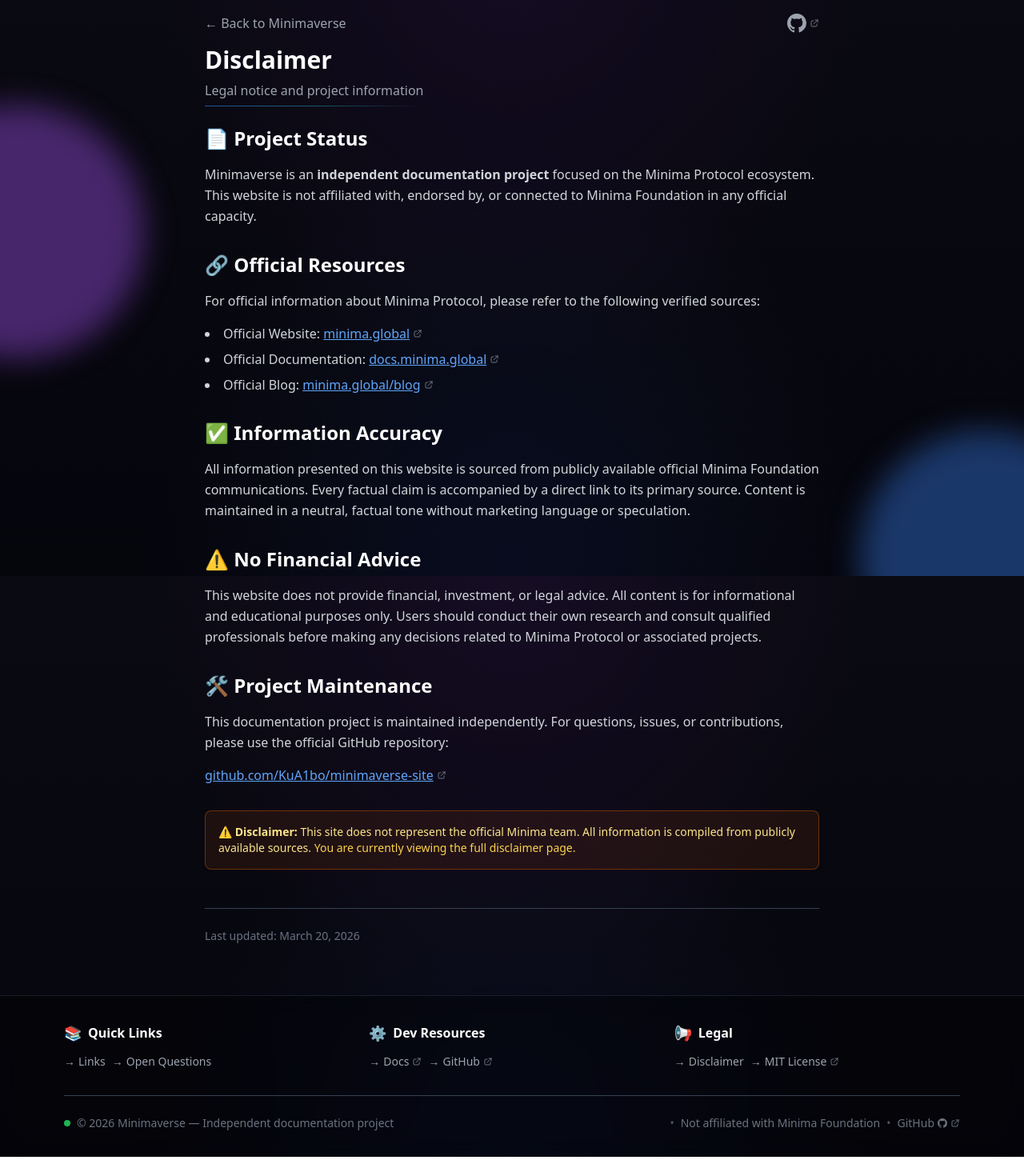
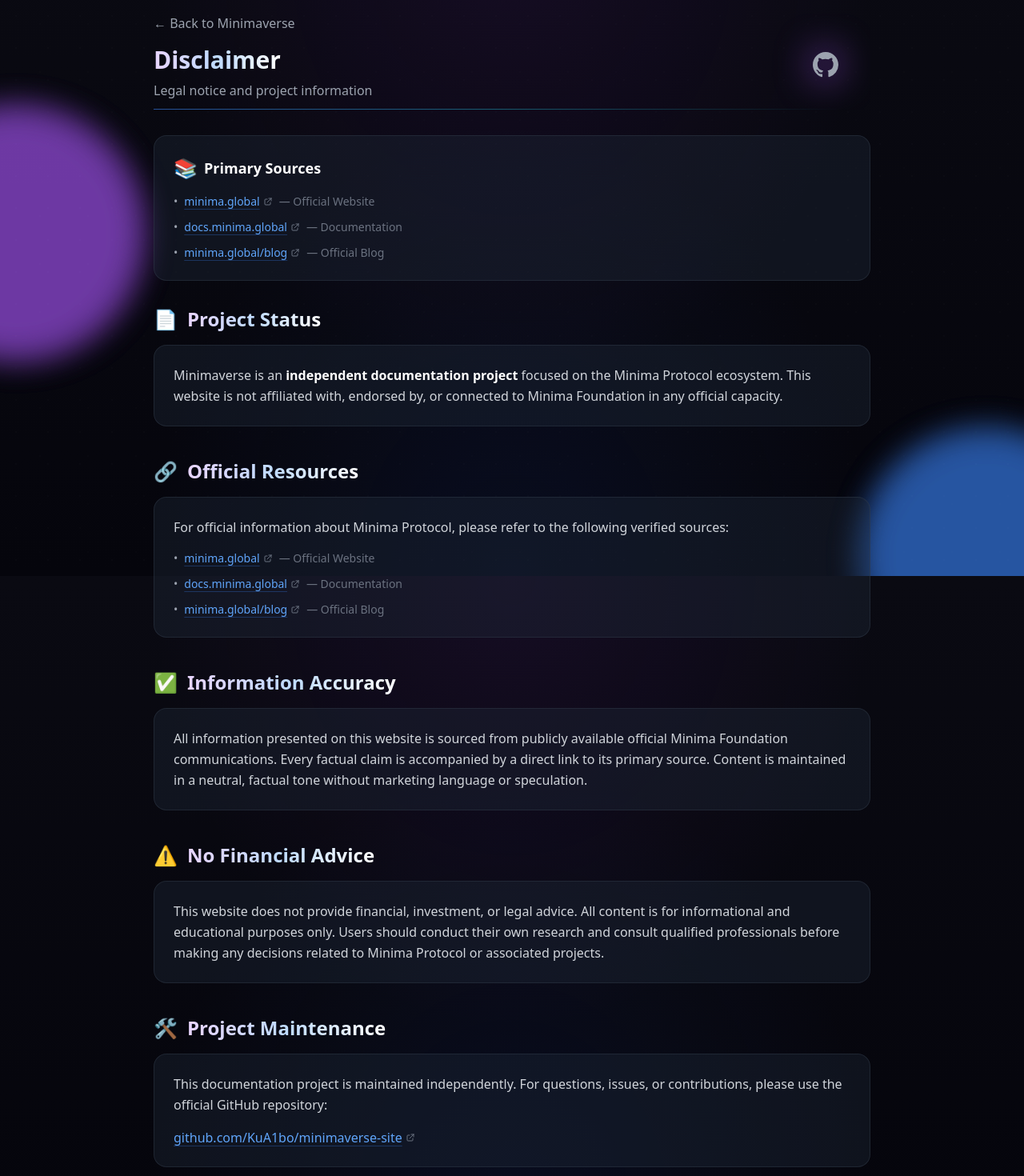
Before and after one commit to KuA1bo/minimaverse-site, a Next.js app: page /disclaimer in a window 1280 px wide. Shown: the part 80-1550 px from the top of the page at 80% size. Before the commit the page ends 1526 px from the top, so only its background shows below. Built offline with nearby package versions, Linux system fonts and the light colour scheme.

Commit message:
style: update disclaimer with unified visual design system

```diff
--- a/src/app/disclaimer/page.tsx
+++ b/src/app/disclaimer/page.tsx
@@ -1,20 +1,22 @@
 // src/app/disclaimer/page.tsx
 // Disclaimer page - Legal notice and project information
-// Hybrid version: full content + visual enhancements + section icons + clean links
+// Visual enhancements applied per site design system (content unchanged)
 
 import Link from 'next/link';
 
-// ExternalLink component for all external links with ↗ icon
+// ExternalLink component for all external links with ↗ icon (enhanced with hideArrow)
 const ExternalLink = ({
   href,
   children,
   className = "",
-  ariaLabel
+  ariaLabel,
+  hideArrow = false
 }: {
   href: string;
   children: React.ReactNode;
   className?: string;
   ariaLabel?: string;
+  hideArrow?: boolean;
 }) => (
   <a
     href={href.trim()}
@@ -24,164 +26,306 @@ const ExternalLink = ({
     aria-label={ariaLabel}
   >
     {children}
+    {!hideArrow && (
       <svg className="w-3 h-3 text-gray-500 flex-shrink-0" fill="none" stroke="currentColor" viewBox="0 0 24 24" aria-hidden="true">
         <path strokeLinecap="round" strokeLinejoin="round" strokeWidth={2} d="M10 6H6a2 2 0 00-2 2v10a2 2 0 002 2h10a2 2 0 002-2v-4M14 4h6m0 0v6m0-6L10 14" />
       </svg>
+    )}
   </a>
 );
 
-// StatusBadge component for feature status indicators
-const StatusBadge = ({ status }: { status: 'confirmed' | 'in-development' | 'community' }) => {
+// StatusBadge component for feature status indicators (enhanced with glow + hover)
+const StatusBadge = ({ status, reducedGlow = false }: { status: 'confirmed' | 'in-development' | 'community', reducedGlow?: boolean }) => {
   const config = {
-    'confirmed': { bg: 'bg-green-900/40', text: 'text-green-300', border: 'border-green-700/50', dot: 'bg-green-500' },
-    'in-development': { bg: 'bg-yellow-900/40', text: 'text-yellow-300', border: 'border-yellow-700/50', dot: 'bg-yellow-500' },
-    'community': { bg: 'bg-gray-700/40', text: 'text-gray-300', border: 'border-gray-600/50', dot: 'bg-gray-400' },
+    'confirmed': { bg: 'bg-green-900/40', text: 'text-green-300', border: 'border-green-700/50', dot: 'bg-green-500', glow: reducedGlow ? 'shadow-green-500/25' : 'shadow-green-500/50' },
+    'in-development': { bg: 'bg-yellow-900/40', text: 'text-yellow-300', border: 'border-yellow-700/50', dot: 'bg-yellow-500', glow: reducedGlow ? 'shadow-yellow-500/25' : 'shadow-yellow-500/50' },
+    'community': { bg: 'bg-gray-700/40', text: 'text-gray-300', border: 'border-gray-600/50', dot: 'bg-gray-400', glow: reducedGlow ? 'shadow-gray-400/25' : 'shadow-gray-400/50' },
   };
   const style = config[status];
 
   return (
-    <span className={`inline-flex items-center gap-1.5 px-2.5 py-1 rounded-full ${style.bg} ${style.text} text-xs font-medium border ${style.border}`}>
+    <span className={`inline-flex items-center gap-1.5 px-2.5 py-1 rounded-full ${style.bg} ${style.text} text-xs font-medium border ${style.border} shadow-lg ${style.glow} transition-all duration-300 hover:scale-105`}>
       <span className="relative flex h-2 w-2">
         {status === 'in-development' && (
           <span className="animate-ping absolute inline-flex h-full w-full rounded-full bg-yellow-400 opacity-75" />
         )}
-        <span className={`relative inline-flex rounded-full h-2 w-2 ${style.dot}`} />
+        <span className={`relative inline-flex rounded-full h-2 w-2 ${style.dot} animate-pulse`} />
       </span>
       {status === 'confirmed' ? 'confirmed' : status === 'in-development' ? 'in-development' : 'community-maintained'}
     </span>
   );
 };
 
+// Enhanced background orbs - animated style
+const BackgroundOrbs = () => (
+  <div className="fixed inset-0 overflow-hidden pointer-events-none z-0">
+    <div
+      className="absolute top-1/4 -left-32 w-80 h-80 bg-purple-500/40 rounded-full blur-2xl animate-float-slow will-change-transform transform-gpu"
+      aria-hidden="true"
+    />
+    <div
+      className="absolute top-3/4 -right-32 w-80 h-80 bg-blue-500/40 rounded-full blur-2xl animate-float-slower will-change-transform transform-gpu"
+      aria-hidden="true"
+    />
+  </div>
+);
+
 export default function DisclaimerPage() {
   return (
-    <div className="max-w-3xl mx-auto">
+    <div className="max-w-4xl mx-auto relative">
+
+      <BackgroundOrbs />
+
       {/* Unified Header with gradient accent */}
-      <header className="mb-8">
-        <div className="flex justify-between items-start">
-          <div className="relative inline-block">
+      <header className="mb-8 opacity-0 animate-fade-in-up delay-75 relative">
+        <div className="absolute inset-0 bg-gradient-to-r from-purple-500/10 via-blue-500/10 to-cyan-500/10 rounded-2xl opacity-0 hover:opacity-100 transition-opacity duration-500" />
+
+        <div className="relative flex justify-between items-start">
+          {/* Header text block - pb-3 for line spacing */}
+          <div className="relative inline-block w-full pb-3">
             <Link
               href="/"
-              className="text-gray-400 hover:text-white transition-colors inline-block mb-4"
+              className="text-gray-400 hover:text-white transition-colors inline-block mb-4 group"
             >
-              ← Back to Minimaverse
+              <span className="group-hover:-translate-x-1 transition-transform duration-300 inline-block">←</span> Back to Minimaverse
             </Link>
-            <h1 className="text-3xl font-bold text-white mb-2">Disclaimer</h1>
+            <h1 className="text-3xl font-bold text-white mb-2">
+              <span className="bg-gradient-to-r from-purple-200 via-blue-200 to-white bg-clip-text text-transparent">
+                Disclaimer
+              </span>
+            </h1>
             <p className="text-gray-400">Legal notice and project information</p>
-            {/* Gradient accent line under title */}
-            <span className="absolute -bottom-2 left-0 right-0 h-px bg-gradient-to-r from-blue-500/60 via-cyan-400/40 to-transparent" />
+            {/* Gradient accent line under subtitle */}
+            <span className="absolute bottom-0 left-0 right-0 h-px bg-gradient-to-r from-blue-500/60 via-cyan-400/40 to-transparent" />
+          </div>
+
+          {/* GitHub icon - lower position, glow centered on icon */}
+          <div className="flex items-center justify-end relative -translate-x-10 mt-12">
+            {/* Centered glow - matches icon size exactly */}
+            <div className="absolute inset-0 flex items-center justify-center">
+              <div className="w-8 h-8 bg-purple-500/80 rounded-full blur-xl" />
             </div>
             <ExternalLink
               href="https://github.com/KuA1bo/minimaverse-site"
-            className="text-gray-400 hover:text-white transition-colors"
+              className="relative text-gray-400 hover:text-white transition-all duration-300 hover:scale-110 hover:rotate-6 z-10"
               ariaLabel="View source on GitHub"
+              hideArrow={true}
             >
-            <svg className="w-6 h-6" fill="currentColor" viewBox="0 0 24 24" aria-hidden="true">
+              <svg className="w-8 h-8" fill="currentColor" viewBox="0 0 24 24" aria-hidden="true">
                 <path d="M12 0C5.37 0 0 5.37 0 12c0 5.31 3.435 9.795 8.205 11.385.6.105.825-.255.825-.57 0-.285-.015-1.23-.015-2.235-3.015.555-3.795-.735-4.035-1.41-.135-.345-.72-1.41-1.23-1.695-.42-.225-1.02-.78-.015-.795.945-.015 1.62.87 1.845 1.23 1.08 1.815 2.805 1.305 3.495.99.105-.78.42-1.305.765-1.605-2.67-.3-5.46-1.335-5.46-6.26 0-1.38.48-2.37 1.26-3.225-.255-.315-.54-1.02-.12-2.13 0 0 1.005-.315 3.3 1.23.96-.27 1.98-.405 3-.405s2.04.135 3 .405c2.295-1.56 3.3-1.23 3.3-1.23.42 1.11.135 1.815-.12 2.13.78.855 1.26 1.845 1.26 3.225 0 4.935-2.805 5.955-5.475 6.255.435.375.81 1.095.81 2.22 0 1.605-.015 2.895-.015 3.3 0 .315.225.69.825.57A12.02 12.02 0 0024 12c0-6.63-5.37-12-12-12z"/>
               </svg>
             </ExternalLink>
           </div>
+        </div>
       </header>
+
+      {/* Primary Sources Box - enhanced with bullet points • */}
+      <div className="relative bg-gray-800/40 border border-gray-700/40 rounded-2xl p-6 mb-8
+                      transition-all duration-300 hover:border-purple-500/50 hover:shadow-2xl hover:shadow-purple-500/15
+                      opacity-0 animate-fade-in-up delay-150 group overflow-hidden">
+        <div className="absolute inset-0 bg-gradient-to-r from-purple-500/0 via-blue-500/0 to-cyan-500/0 group-hover:from-purple-500/5 group-hover:via-blue-500/5 group-hover:to-cyan-500/5 transition-all duration-500 rounded-2xl" />
+
+        <div className="relative">
+          <h3 className="text-white font-semibold mb-4 text-lg flex items-center gap-2">
+            <span className="text-2xl">📚</span> Primary Sources
+          </h3>
+          <ul className="space-y-3 text-sm">
+            <li className="flex items-center gap-2 group/link">
+              <span className="text-gray-400">•</span>
+              <ExternalLink
+                href="https://minima.global"
+                className="text-blue-400 hover:text-purple-400 underline decoration-blue-500/30 hover:decoration-purple-500/60 underline-offset-4 transition-all duration-300"
+              >
+                minima.global
+              </ExternalLink>
+              <span className="text-gray-500">— Official Website</span>
+            </li>
+            <li className="flex items-center gap-2 group/link">
+              <span className="text-gray-400">•</span>
+              <ExternalLink
+                href="https://docs.minima.global"
+                className="text-blue-400 hover:text-purple-400 underline decoration-blue-500/30 hover:decoration-purple-500/60 underline-offset-4 transition-all duration-300"
+              >
+                docs.minima.global
+              </ExternalLink>
+              <span className="text-gray-500">— Documentation</span>
+            </li>
+            <li className="flex items-center gap-2 group/link">
+              <span className="text-gray-400">•</span>
+              <ExternalLink
+                href="https://minima.global/blog"
+                className="text-blue-400 hover:text-purple-400 underline decoration-blue-500/30 hover:decoration-purple-500/60 underline-offset-4 transition-all duration-300"
+              >
+                minima.global/blog
+              </ExternalLink>
+              <span className="text-gray-500">— Official Blog</span>
+            </li>
+          </ul>
+        </div>
+      </div>
 
       {/* Content */}
       <article className="prose prose-invert max-w-none">
-        <section className="mb-8 opacity-0 animate-fade-in-up delay-75">
-          <h2 className="text-2xl font-bold text-white mb-4">📄 Project Status</h2>
-          <p className="text-gray-300 leading-relaxed">
-            Minimaverse is an <strong>independent documentation project</strong> focused on
+
+        {/* Project Status */}
+        <section className="mb-10 opacity-0 animate-fade-in-up delay-75">
+          <h2 className="text-2xl font-bold mb-4 flex items-center gap-3">
+            <span className="text-2xl">📄</span>
+            <span className="bg-gradient-to-r from-purple-200 via-blue-200 to-white bg-clip-text text-transparent">Project Status</span>
+          </h2>
+
+          <div className="relative bg-gray-800/40 border border-gray-700/40 rounded-2xl p-6
+                          transition-all duration-300 hover:border-purple-500/50 hover:shadow-2xl hover:shadow-purple-500/15 group overflow-hidden">
+            <div className="absolute top-0 left-0 w-full h-px bg-gradient-to-r from-purple-500 via-blue-500 to-cyan-500 transform scale-x-0 group-hover:scale-x-100 transition-transform duration-500 origin-left" />
+
+            <p className="text-gray-300 leading-relaxed relative">
+              Minimaverse is an <strong className="text-white">independent documentation project</strong> focused on
               the Minima Protocol ecosystem. This website is not affiliated with, endorsed by,
               or connected to Minima Foundation in any official capacity.
             </p>
+          </div>
         </section>
 
-        <section className="mb-8 opacity-0 animate-fade-in-up delay-150">
-          <h2 className="text-2xl font-bold text-white mb-4">🔗 Official Resources</h2>
-          <p className="text-gray-300 leading-relaxed mb-4">
+        {/* Official Resources */}
+        <section className="mb-10 opacity-0 animate-fade-in-up delay-150">
+          <h2 className="text-2xl font-bold mb-4 flex items-center gap-3">
+            <span className="text-2xl">🔗</span>
+            <span className="bg-gradient-to-r from-purple-200 via-blue-200 to-white bg-clip-text text-transparent">Official Resources</span>
+          </h2>
+
+          <div className="relative bg-gray-800/40 border border-gray-700/40 rounded-2xl p-6
+                          transition-all duration-300 hover:border-purple-500/50 hover:shadow-2xl hover:shadow-purple-500/15 group overflow-hidden">
+            <div className="absolute inset-0 bg-gradient-to-br from-purple-500/5 to-blue-500/5 opacity-0 group-hover:opacity-100 transition-opacity duration-300" />
+
+            <p className="text-gray-300 leading-relaxed mb-4 relative">
               For official information about Minima Protocol, please refer to the following
               verified sources:
             </p>
-          <ul className="list-disc list-inside space-y-2 text-gray-300">
-            <li>
-              Official Website:{' '}
+            <ul className="space-y-3 text-sm relative">
+              <li className="flex items-center gap-2 group/link">
+                <span className="text-gray-400">•</span>
                 <ExternalLink
                   href="https://minima.global"
-                className="text-blue-400 hover:text-blue-300 underline"
+                  className="text-blue-400 hover:text-purple-400 underline decoration-blue-500/30 hover:decoration-purple-500/60 underline-offset-4 transition-all duration-300"
                 >
                   minima.global
                 </ExternalLink>
+                <span className="text-gray-500">— Official Website</span>
               </li>
-            <li>
-              Official Documentation:{' '}
+              <li className="flex items-center gap-2 group/link">
+                <span className="text-gray-400">•</span>
                 <ExternalLink
                   href="https://docs.minima.global"
-                className="text-blue-400 hover:text-blue-300 underline"
+                  className="text-blue-400 hover:text-purple-400 underline decoration-blue-500/30 hover:decoration-purple-500/60 underline-offset-4 transition-all duration-300"
                 >
                   docs.minima.global
                 </ExternalLink>
+                <span className="text-gray-500">— Documentation</span>
               </li>
-            <li>
-              Official Blog:{' '}
+              <li className="flex items-center gap-2 group/link">
+                <span className="text-gray-400">•</span>
                 <ExternalLink
                   href="https://minima.global/blog"
-                className="text-blue-400 hover:text-blue-300 underline"
+                  className="text-blue-400 hover:text-purple-400 underline decoration-blue-500/30 hover:decoration-purple-500/60 underline-offset-4 transition-all duration-300"
                 >
                   minima.global/blog
                 </ExternalLink>
+                <span className="text-gray-500">— Official Blog</span>
               </li>
             </ul>
+          </div>
         </section>
 
-        <section className="mb-8 opacity-0 animate-fade-in-up delay-200">
-          <h2 className="text-2xl font-bold text-white mb-4">✅ Information Accuracy</h2>
-          <p className="text-gray-300 leading-relaxed">
+        {/* Information Accuracy */}
+        <section className="mb-10 opacity-0 animate-fade-in-up delay-200">
+          <h2 className="text-2xl font-bold mb-4 flex items-center gap-3">
+            <span className="text-2xl">✅</span>
+            <span className="bg-gradient-to-r from-purple-200 via-blue-200 to-white bg-clip-text text-transparent">Information Accuracy</span>
+          </h2>
+
+          <div className="relative bg-gray-800/40 border border-gray-700/40 rounded-2xl p-6
+                          transition-all duration-300 hover:border-purple-500/50 hover:shadow-2xl hover:shadow-purple-500/15 group overflow-hidden">
+            <div className="absolute top-0 left-0 w-full h-px bg-gradient-to-r from-purple-500 via-blue-500 to-cyan-500 transform scale-x-0 group-hover:scale-x-100 transition-transform duration-500 origin-left" />
+
+            <p className="text-gray-300 leading-relaxed relative">
               All information presented on this website is sourced from publicly available
               official Minima Foundation communications. Every factual claim is accompanied
               by a direct link to its primary source. Content is maintained in a neutral,
               factual tone without marketing language or speculation.
             </p>
+          </div>
         </section>
 
-        <section className="mb-8 opacity-0 animate-fade-in-up delay-300">
-          <h2 className="text-2xl font-bold text-white mb-4">⚠️ No Financial Advice</h2>
-          <p className="text-gray-300 leading-relaxed">
+        {/* No Financial Advice */}
+        <section className="mb-10 opacity-0 animate-fade-in-up delay-300">
+          <h2 className="text-2xl font-bold mb-4 flex items-center gap-3">
+            <span className="text-2xl">⚠️</span>
+            <span className="bg-gradient-to-r from-purple-200 via-blue-200 to-white bg-clip-text text-transparent">No Financial Advice</span>
+          </h2>
+
+          <div className="relative bg-gray-800/40 border border-gray-700/40 rounded-2xl p-6
+                          transition-all duration-300 hover:border-purple-500/50 hover:shadow-2xl hover:shadow-purple-500/15 group overflow-hidden">
+            <div className="absolute inset-0 bg-gradient-to-br from-purple-500/5 to-blue-500/5 opacity-0 group-hover:opacity-100 transition-opacity duration-300" />
+
+            <p className="text-gray-300 leading-relaxed relative">
               This website does not provide financial, investment, or legal advice. All
               content is for informational and educational purposes only. Users should
               conduct their own research and consult qualified professionals before making
               any decisions related to Minima Protocol or associated projects.
             </p>
+          </div>
         </section>
 
-        <section className="mb-8 opacity-0 animate-fade-in-up delay-75">
-          <h2 className="text-2xl font-bold text-white mb-4">🛠️ Project Maintenance</h2>
-          <p className="text-gray-300 leading-relaxed">
+        {/* Project Maintenance */}
+        <section className="mb-10 opacity-0 animate-fade-in-up delay-75">
+          <h2 className="text-2xl font-bold mb-4 flex items-center gap-3">
+            <span className="text-2xl">🛠️</span>
+            <span className="bg-gradient-to-r from-purple-200 via-blue-200 to-white bg-clip-text text-transparent">Project Maintenance</span>
+          </h2>
+
+          <div className="relative bg-gray-800/40 border border-gray-700/40 rounded-2xl p-6
+                          transition-all duration-300 hover:border-purple-500/50 hover:shadow-2xl hover:shadow-purple-500/15 group overflow-hidden">
+            <div className="absolute top-0 left-0 w-px h-full bg-gradient-to-b from-purple-500 to-blue-500 transform scale-y-0 group-hover:scale-y-100 transition-transform duration-300 origin-top" />
+
+            <p className="text-gray-300 leading-relaxed mb-4 relative">
               This documentation project is maintained independently. For questions, issues,
               or contributions, please use the official GitHub repository:
             </p>
-          <p className="mt-4">
+            <p className="relative">
               <ExternalLink
                 href="https://github.com/KuA1bo/minimaverse-site"
-              className="text-blue-400 hover:text-blue-300 underline"
+                className="text-blue-400 hover:text-purple-400 underline decoration-blue-500/30 hover:decoration-purple-500/60 underline-offset-4 transition-all duration-300"
               >
                 github.com/KuA1bo/minimaverse-site
               </ExternalLink>
             </p>
+          </div>
         </section>
 
-        {/* Universal Disclaimer Block - ADAPTED FOR DISCLAIMER PAGE */}
-        <div className="bg-amber-900/20 border border-amber-700/50 rounded-lg p-4 mb-8
-                        transition-all duration-200 hover:border-amber-600/70
-                        opacity-0 animate-fade-in-up delay-150">
-          <p className="text-amber-200 text-sm">
-            <strong>⚠️ Disclaimer:</strong> This site does not represent the official Minima team.
+        {/* Universal Disclaimer Block - enhanced (adapted for disclaimer page) */}
+        <div className="relative bg-amber-900/20 border border-amber-700/50 rounded-2xl p-6 mb-8
+                        transition-all duration-300 hover:border-amber-600/70 hover:shadow-2xl hover:shadow-amber-500/10
+                        opacity-0 animate-fade-in-up delay-200 group overflow-hidden">
+          <div className="absolute top-0 left-0 w-full h-px bg-gradient-to-r from-amber-500 to-orange-500" />
+          <p className="text-amber-200 text-sm leading-relaxed">
+            <strong className="flex items-center gap-2 mb-2">
+              <span className="text-lg">⚠️</span>
+              Disclaimer:
+            </strong>
+            This site does not represent the official Minima team.
             All information is compiled from publicly available sources.{' '}
             <span className="text-amber-300">You are currently viewing the full disclaimer page.</span>
           </p>
         </div>
 
-        <section className="border-t border-gray-700 pt-6 mt-12 opacity-0 animate-fade-in-up delay-300">
-          <p className="text-gray-500 text-sm">
-            Last updated: March 20, 2026
+        {/* Last Updated - enhanced */}
+        <section className="border-t border-gray-700/40 pt-6 opacity-0 animate-fade-in-up delay-300">
+          <p className="text-gray-500 text-sm flex items-center gap-2">
+            <span className="w-2 h-2 bg-green-500 rounded-full animate-pulse" />
+            Last updated: February 20, 2026
           </p>
         </section>
+
       </article>
     </div>
   );
```
Lines whose indentation alone changed are shown as unchanged.
